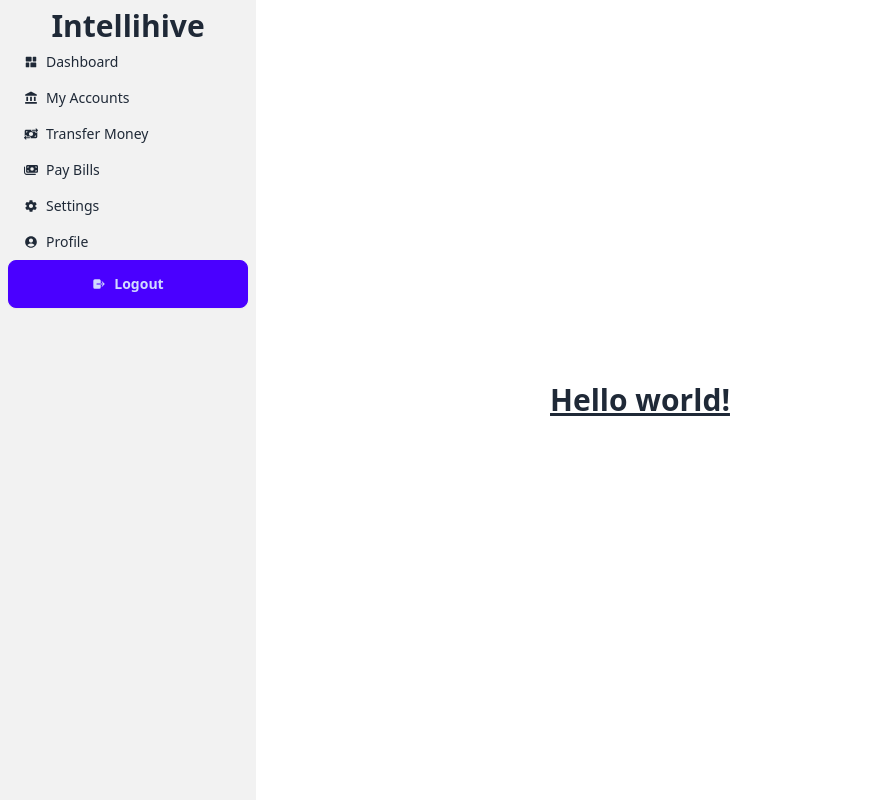
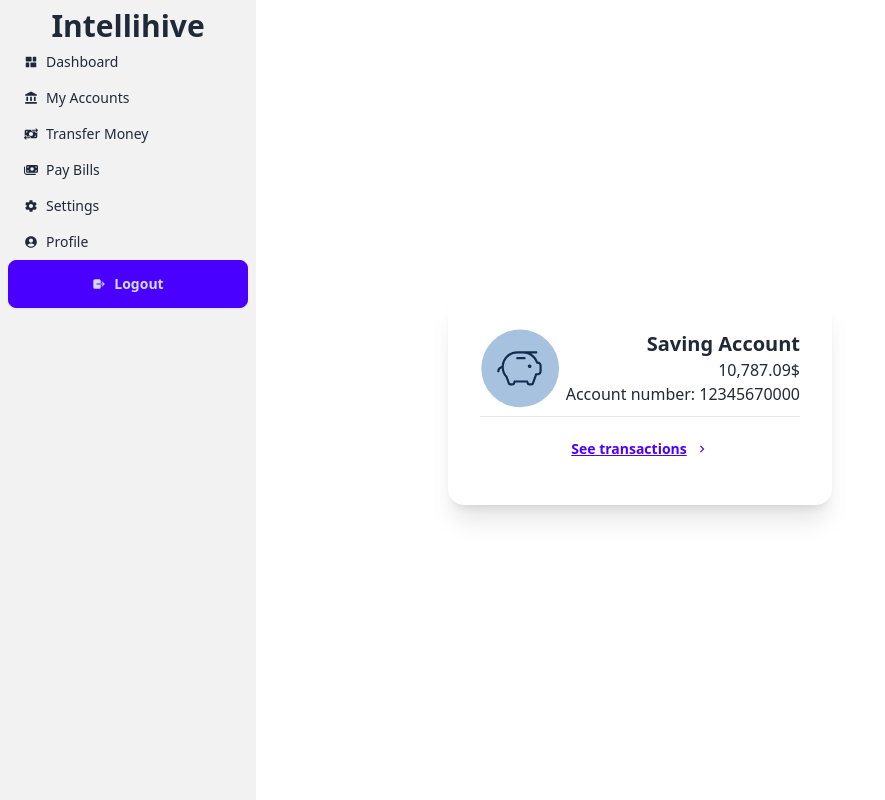
Before and after one commit to M4hy4rgh/Financial-Dashboard, a React (Vite) app in the folder frontend/intellihive/: page / in a window 1280 px wide. Shown: the whole page, without its empty margins (0-885 px from the left). Built offline with nearby package versions, Linux system fonts and the light colour scheme.

Commit message:
Created Card Component containing account balance and account number

```diff
--- a/frontend/intellihive/src/App.jsx
+++ b/frontend/intellihive/src/App.jsx
@@ -1,7 +1,8 @@
 import { useState } from "react";
 import reactLogo from "./assets/react.svg";
 import viteLogo from "/vite.svg";
-import { Navbar } from "./components/Navbar";
+import  {Navbar, Card}  from "./components/index";
+
 import "./App.css";
 
 function App() {
@@ -9,8 +10,9 @@ function App() {
 
   return (
     <div className="flex justify-center items-center">
-      <h1 className="text-center text-3xl font-bold underline">Hello world!</h1>
+
       <Navbar />
+      <Card />
     </div>
   );
 }
--- a/frontend/intellihive/src/components/Card.jsx
+++ b/frontend/intellihive/src/components/Card.jsx
@@ -0,0 +1,31 @@
+import React from "react";
+import check from "../assets/icons/check.svg";
+import { MdOutlineKeyboardArrowRight } from "react-icons/md";
+
+const Card = () => {
+  return (
+    <div>
+      <div className="card bg-base-100 w-96 shadow-xl">
+        <div className="card-body">
+          {/* adding an icon */}
+          <div className="flex justify-between items-center">
+            <img src={check} alt="savings" className="w-20 h-20 " />
+            <div className="flex flex-col items-end ">
+              <h2 className="card-title">Saving Account</h2>
+              <p>10,787.09$</p>
+              <p>Account number: 12345670000</p>
+            </div>
+          </div>
+          <hr></hr>
+          <div className="card-actions justify-center">
+            <a className=" btn btn-link">
+              See transactions
+              <MdOutlineKeyboardArrowRight />
+            </a>
+          </div>
+        </div>
+      </div>
+    </div>
+  );
+};
+export default Card;
--- a/frontend/intellihive/src/components/Navbar.jsx
+++ b/frontend/intellihive/src/components/Navbar.jsx
@@ -5,7 +5,7 @@ import { FaMoneyBillTransfer, FaMoneyBills } from "react-icons/fa6";
 import { IoLogOut } from "react-icons/io5";
 import { IoMdSettings } from "react-icons/io";
 
-export const Navbar = () => {
+const Navbar = () => {
   return (
     <div className="min-h-screen flex justify-start items-start">
       <ul className="menu bg-base-200  w-64 h-screen absolute left-0">
@@ -54,3 +54,6 @@ export const Navbar = () => {
     </div>
   );
 };
+
+
+export default Navbar;
--- a/frontend/intellihive/src/components/index.js
+++ b/frontend/intellihive/src/components/index.js
@@ -0,0 +1,5 @@
+import Card from "./Card";
+import Navbar from "./Navbar";
+import InputField from "./InputField";
+
+export { Card, Navbar, InputField };
--- a/frontend/intellihive/src/pages/Dashboard.jsx
+++ b/frontend/intellihive/src/pages/Dashboard.jsx
@@ -0,0 +1,10 @@
+import React from 'react'
+
+
+const Dashboard = () => {
+  return (
+    <div>Dashboard</div>
+  )
+}
+
+export default Dashboard
--- a/frontend/intellihive/src/pages/index.js
+++ b/frontend/intellihive/src/pages/index.js
@@ -0,0 +1,7 @@
+import Dashboard from "./Dashboard";
+import Login from "./Login";
+import Register from "./Register";
+import Transactions from "./Transactions";
+
+
+export { Dashboard, Login, Register, Transactions };
```
Also changed, not shown: frontend/intellihive/src/assets/icons/check.svg (added), frontend/intellihive/src/pages/Register.jsx (added), frontend/intellihive/src/pages/Signup.jsx (deleted).
